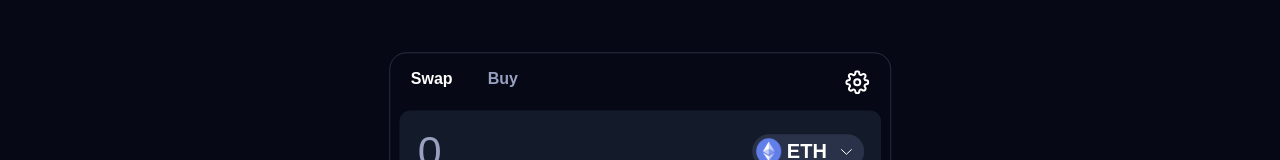
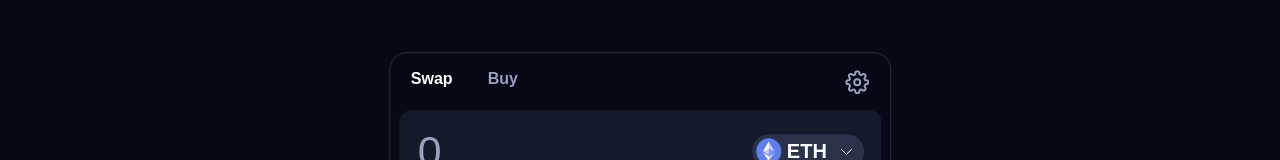
Before and after one commit to Adebobola01/uniswap-parody, a React (Create React App) app: page / in a window 1280 px wide. Shown: the part 155-315 px from the top of the page. Built offline with nearby package versions, Linux system fonts and the light colour scheme.

Commit message:
fix: fixed settings logo cursor

```diff
--- a/src/Components/Buttons/settings.tsx
+++ b/src/Components/Buttons/settings.tsx
@@ -5,7 +5,7 @@
 const Settings = (props: any) => {
 
     return (
-        <svg xmlns="http://www.w3.org/2000/svg" width="24" height="24" viewBox="0 0 24 24" fill="none" stroke="currentColor" strokeWidth="2" strokeLinecap="round" strokeLinejoin="round"><circle cx="12" cy="12" r="3"></circle><path d="M19.4 15a1.65 1.65 0 0 0 .33 1.82l.06.06a2 2 0 0 1 0 2.83 2 2 0 0 1-2.83 0l-.06-.06a1.65 1.65 0 0 0-1.82-.33 1.65 1.65 0 0 0-1 1.51V21a2 2 0 0 1-2 2 2 2 0 0 1-2-2v-.09A1.65 1.65 0 0 0 9 19.4a1.65 1.65 0 0 0-1.82.33l-.06.06a2 2 0 0 1-2.83 0 2 2 0 0 1 0-2.83l.06-.06a1.65 1.65 0 0 0 .33-1.82 1.65 1.65 0 0 0-1.51-1H3a2 2 0 0 1-2-2 2 2 0 0 1 2-2h.09A1.65 1.65 0 0 0 4.6 9a1.65 1.65 0 0 0-.33-1.82l-.06-.06a2 2 0 0 1 0-2.83 2 2 0 0 1 2.83 0l.06.06a1.65 1.65 0 0 0 1.82.33H9a1.65 1.65 0 0 0 1-1.51V3a2 2 0 0 1 2-2 2 2 0 0 1 2 2v.09a1.65 1.65 0 0 0 1 1.51 1.65 1.65 0 0 0 1.82-.33l.06-.06a2 2 0 0 1 2.83 0 2 2 0 0 1 0 2.83l-.06.06a1.65 1.65 0 0 0-.33 1.82V9a1.65 1.65 0 0 0 1.51 1H21a2 2 0 0 1 2 2 2 2 0 0 1-2 2h-.09a1.65 1.65 0 0 0-1.51 1z"></path></svg>
+        <svg xmlns="http://www.w3.org/2000/svg" cursor="pointer" width="24" height="24" viewBox="0 0 24 24" fill="none" stroke="rgb(152, 161, 192)" strokeWidth="2" strokeLinecap="round" strokeLinejoin="round"><circle cx="12" cy="12" r="3"></circle><path d="M19.4 15a1.65 1.65 0 0 0 .33 1.82l.06.06a2 2 0 0 1 0 2.83 2 2 0 0 1-2.83 0l-.06-.06a1.65 1.65 0 0 0-1.82-.33 1.65 1.65 0 0 0-1 1.51V21a2 2 0 0 1-2 2 2 2 0 0 1-2-2v-.09A1.65 1.65 0 0 0 9 19.4a1.65 1.65 0 0 0-1.82.33l-.06.06a2 2 0 0 1-2.83 0 2 2 0 0 1 0-2.83l.06-.06a1.65 1.65 0 0 0 .33-1.82 1.65 1.65 0 0 0-1.51-1H3a2 2 0 0 1-2-2 2 2 0 0 1 2-2h.09A1.65 1.65 0 0 0 4.6 9a1.65 1.65 0 0 0-.33-1.82l-.06-.06a2 2 0 0 1 0-2.83 2 2 0 0 1 2.83 0l.06.06a1.65 1.65 0 0 0 1.82.33H9a1.65 1.65 0 0 0 1-1.51V3a2 2 0 0 1 2-2 2 2 0 0 1 2 2v.09a1.65 1.65 0 0 0 1 1.51 1.65 1.65 0 0 0 1.82-.33l.06-.06a2 2 0 0 1 2.83 0 2 2 0 0 1 0 2.83l-.06.06a1.65 1.65 0 0 0-.33 1.82V9a1.65 1.65 0 0 0 1.51 1H21a2 2 0 0 1 2 2 2 2 0 0 1-2 2h-.09a1.65 1.65 0 0 0-1.51 1z"></path></svg>
     )
 }
 
```
